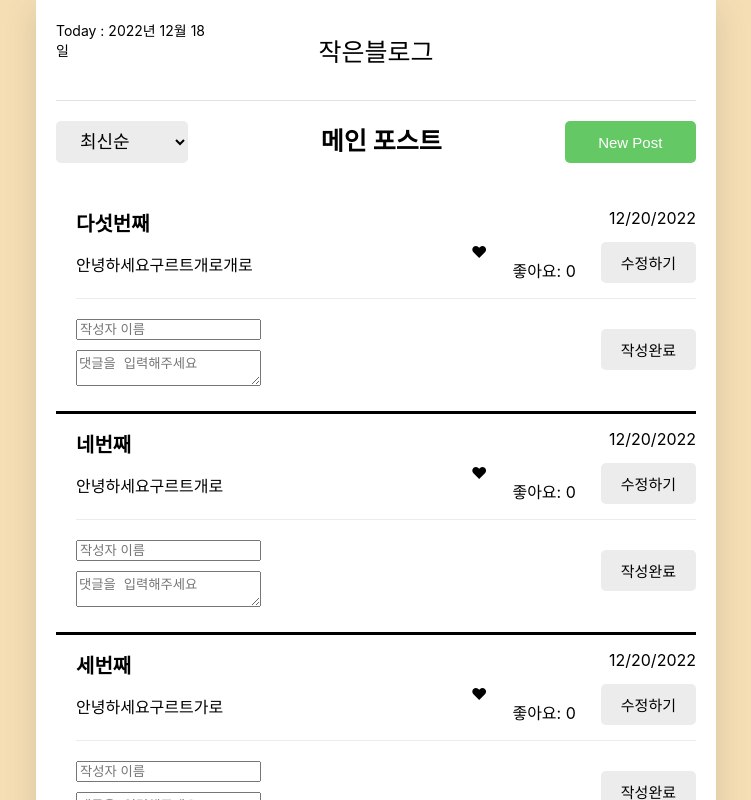
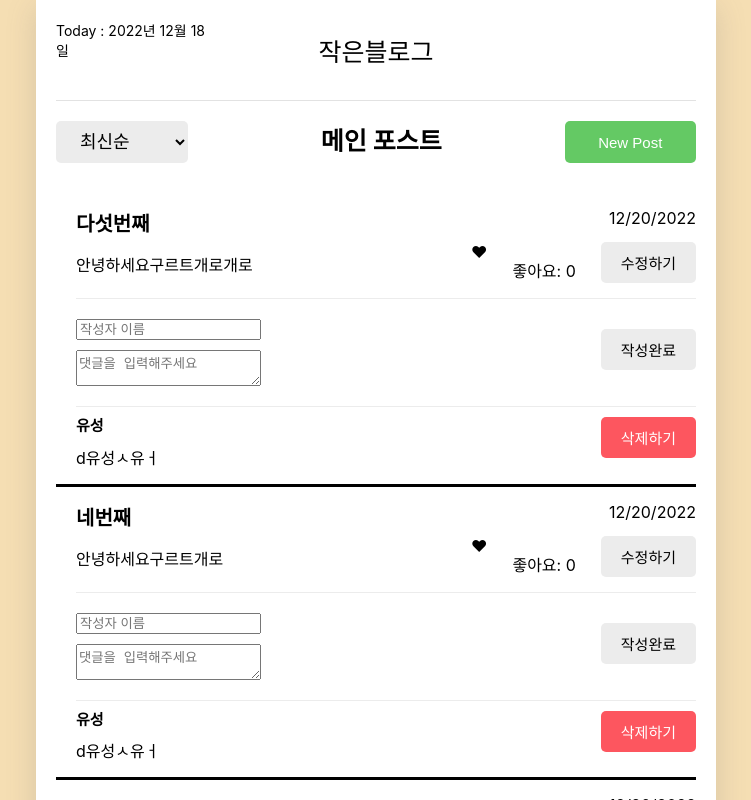
Before and after one commit to Icarly2701/smilegate_blog, a React (Create React App) app: page / in a window 1280 px wide. Shown: the top 800 px of the page, without its empty margins (264-1015 px from the left). Built offline with nearby package versions, Linux system fonts and the light colour scheme; the HTML template or start-up script is replaced by a standard one.

Commit message:
댓글 기능 수정

```diff
--- a/src/App.js
+++ b/src/App.js
@@ -25,12 +25,6 @@
       newState = state.map((it)=>it.id === action.data.id ? {...action.data} : it);
       break;
     }
-    case 'COMMENTCREATE' : {
-      newState = state.map((it)=>it.id === action.data.id ? {...action.data} : it);
-    }
-    case 'COMMENTREMOVE' : {
-      newState = state.filter((it) => it.commentId !== action.targetCommentId);
-    }
     default:
       return state;
   }
@@ -46,30 +40,38 @@
     id:1,
     content:"안녕하세요구르트",
     title:"첫번째",
-    date: 1671516203560
+    date: 1671516203560,
+    comment:[{commentId: 1, writer: '유성' ,comment : "d유성ㅅ유ㅓ"}],
   },
   {
     id:2,
     content:"안녕하세요구르트기로",
     title:"두번째",
-    date: 1671516203562
+    date: 1671516203562,
+    comment:[{commentId: 1, writer: '유성' ,comment : "d유성ㅅ유ㅓ"}],
   },
   {
     id:3,
     content:"안녕하세요구르트가로",
     title:"세번째",
-    date: 1671516203564
+    date: 1671516203564,
+    comment:[{commentId: 1, writer: '유성' ,comment : "d유성ㅅ유ㅓ"}],
+
   },
   {
     id:4,
     content:"안녕하세요구르트개로",
     title:"네번째",
-    date: 1671516203566
+    date: 1671516203566,
+    comment:[{commentId: 1, writer: '유성' ,comment : "d유성ㅅ유ㅓ"}],
+
   },{
     id:5,
     content:"안녕하세요구르트개로개로",
     title:"다섯번째",
-    date: 1671516203568
+    date: 1671516203568,
+    comment:[{commentId: 1, writer: '유성' ,comment : "d유성ㅅ유ㅓ"}],
+
   },
 ]
 
@@ -86,7 +88,7 @@
       title,
       content,
       date : new Date(date).getTime(),
-      comment: new Array(),
+      comment: [],
       },
     });
     dataId.current += 1;
@@ -108,25 +110,24 @@
     });
   };
 
-  const onCommentCreate = (targetId,targetComment, write, commentText) => {
-    dispatch({type:"COMMENTCREATE", data:{
-      id: targetId,
-      comment : targetComment.push({id:commentId.current ,writer: write, comment: commentText}),
+  const onCommentCreate = (targetComment, write, commentText) => {
+    dispatch({type:"EDIT", data:{
+      comment : targetComment.push({commentId:commentId.current ,writer: write, comment: commentText}),
     },
     });
     commentId.current+=1;
   }
 
-  const onCommentRemove = (targetId, commentId) => {
-    dispatch({type:"COMMENTREMOVE", data:{
+  const onCommentRemove = (targetId, targetComment,commentId) => {
+    dispatch({type:"EDIT", data:{
       id: targetId,
-      commentId,
+      comment:targetComment.filter((it) => (it.id !== commentId)),
     },
     });
   }
   return (
     <PostStateContext.Provider value = {data}>
-      <PostDispatchContext.Provider value = {{onCreate, onEdit, onRemove}}>
+      <PostDispatchContext.Provider value = {{onCreate, onEdit, onRemove, onCommentCreate, onCommentRemove}}>
         <BrowserRouter>
           <div className="App">
             <Routes>
--- a/src/components/PostComment.js
+++ b/src/components/PostComment.js
@@ -1,21 +1,20 @@
-import React,{useContext, useEffect, useState, useRef} from 'react';
+import React,{useContext, useState, useRef} from 'react';
+import { PostDispatchContext, PostStateContext } from '../App';
 import MyButton from './MyButton';
 import PostCommentItem from './PostCommentItem';
-import { CommitDispatchContext, CommitStateContext } from './PostItem';
 
-const PostComment = () => {
-    const commentList = useContext(CommitStateContext);
-    const {onCreateCommit} = useContext(CommitDispatchContext);
+const PostComment = ({id}) => {
+    const {onCommentCreate} = useContext(PostDispatchContext);
+    const commentList = useContext(PostStateContext);
+    console.log("asdfasd");
     const commentRef = useRef();
     const writerRef = useRef();
 
-    const [commentData, setCommentData] = useState([]);
     const [writer, setWriter] = useState("");
     const [comment, setComment] = useState("");
 
-    useEffect(()=>{setCommentData(commentList)}, [commentList]);
+    const handleCommit = () => {
 
-    const handleCommit = () => {
         if(writer.length < 1){
             writerRef.current.focus();
             return;
@@ -26,14 +25,14 @@
         }
 
         if(window.confirm("댓글을 다시겠습니까?")){
-            onCreateCommit(comment, writer);
+            onCommentCreate(commentList[id-1].comment, writer, comment);
             setWriter("");
             setComment("");
         }
     }
 
     const getProcessedCommitList = () => {
-        return JSON.parse(JSON.stringify(commentData));
+        return JSON.parse(JSON.stringify(commentList[id-1].comment));
     }
 
     return(
--- a/src/components/PostCommentItem.js
+++ b/src/components/PostCommentItem.js
@@ -1,9 +1,9 @@
 import { useContext } from "react";
+import { PostDispatchContext } from "../App";
 import MyButton from "./MyButton";
-import { CommitDispatchContext } from "./PostItem";
 
 const PostCommentItem = ({id, writer, comment}) =>{
-    const {onRemoveCommit} = useContext(CommitDispatchContext)
+    const {onRemoveCommit} = useContext(PostDispatchContext)
 
     const handleRemoveCommit = () => {
         if(window.confirm("댓글을 삭제하겠습니까?")){
@@ -18,7 +18,7 @@
                     {writer}
                 </div>
                 <div className="comment_content">
-                    {comment.slice(0,25)}
+                    {comment}
                 </div>
             </div>
             <div className="comment_Remove">
--- a/src/components/PostItem.js
+++ b/src/components/PostItem.js
@@ -26,14 +26,13 @@
 export const CommitStateContext = React.createContext();
 export const CommitDispatchContext = React.createContext();
 
-const PostItem = ({ id, content, date, title }) => {
+const PostItem = ({ id, content, date, title, comment }) => {
 
     const commitID = useRef(0);
     const [commentData, dispatch] = useReducer(reducer, []);
     const [heart, setHeart] = useState(0);
     const strDate = new Date(parseInt(date)).toLocaleDateString();
     const navigate = useNavigate();
-
     const onCreateCommit = (comment, writer) => {
         dispatch({type:"CREATECOMMIT", data : {
             id: commitID.current,
@@ -46,22 +45,15 @@
 
     const moveData = JSON.parse(JSON.stringify(commentData));
 
-    console.log(moveData);
-
     const onRemoveCommit = (targetId) => {
         dispatch({type:"REMOVECOMMIT", targetId});
     }
 
     const moveBlog = () => {
-        navigate(`/post/${id}` , {state : {
-        title: JSON.parse(JSON.stringify(commentData))
-        }
-        });
+        navigate(`/post/${id}`
+        );
     }
 
-    console.log(JSON.parse(JSON.stringify(commentData)).map((it) => (
-        {...it}
-    )));
     return(
         <CommitStateContext.Provider value = {commentData}>
             <CommitDispatchContext.Provider value = {{onCreateCommit, onRemoveCommit}}>
@@ -84,7 +76,7 @@
                 </div>
 
                 <div className="PostCom">
-                    <PostComment />
+                    <PostComment id = {id}/>
                 </div>
             </div>
             </CommitDispatchContext.Provider>
--- a/src/pages/blogPage.js
+++ b/src/pages/blogPage.js
@@ -1,7 +1,7 @@
 import { useLocation, useNavigate, useParams } from "react-router-dom";
 import {useContext, useEffect, useState} from 'react';
 import {PostStateContext } from "../App";
-import PostCommentItem from "../components/PostCommentItem";
+import PostComment from "../components/PostComment";
 import MyHeader from "../components/MyHeader";
 import MyButton from "../components/MyButton";
 
@@ -9,13 +9,16 @@
     const curDate = new Date();
     const TodayDate =`Today : ${curDate.getFullYear()}년 ${curDate.getMonth() + 1}월 ${curDate.getDate()}일`;
 
-    const commentList = useLocation();
+
     const {id} = useParams();
     const [data, setData] = useState();
     const navigate = useNavigate();
     const PostList = useContext(PostStateContext);
 
-    console.log(commentList.state.title);
+    const getProcessedCommitList = () => {
+        return JSON.parse(JSON.stringify(PostList[id-1].comment));
+    }
+
     useEffect(() => {
         if(PostList.length >= 1){
             const targetPost = PostList.find((it) => parseInt(it.id) === parseInt(id))
@@ -47,11 +50,7 @@
             </section>
             <section>
                 <h4>이글의 댓글!</h4>
-                <div className='comment_item'>
-                {commentList.state.title.map((it) => (
-                    <PostCommentItem key = {it.id} {...it} />
-                ))}
-            </div>
+                <PostComment id = {id}/>
             </section>
         </div>
         );
```
